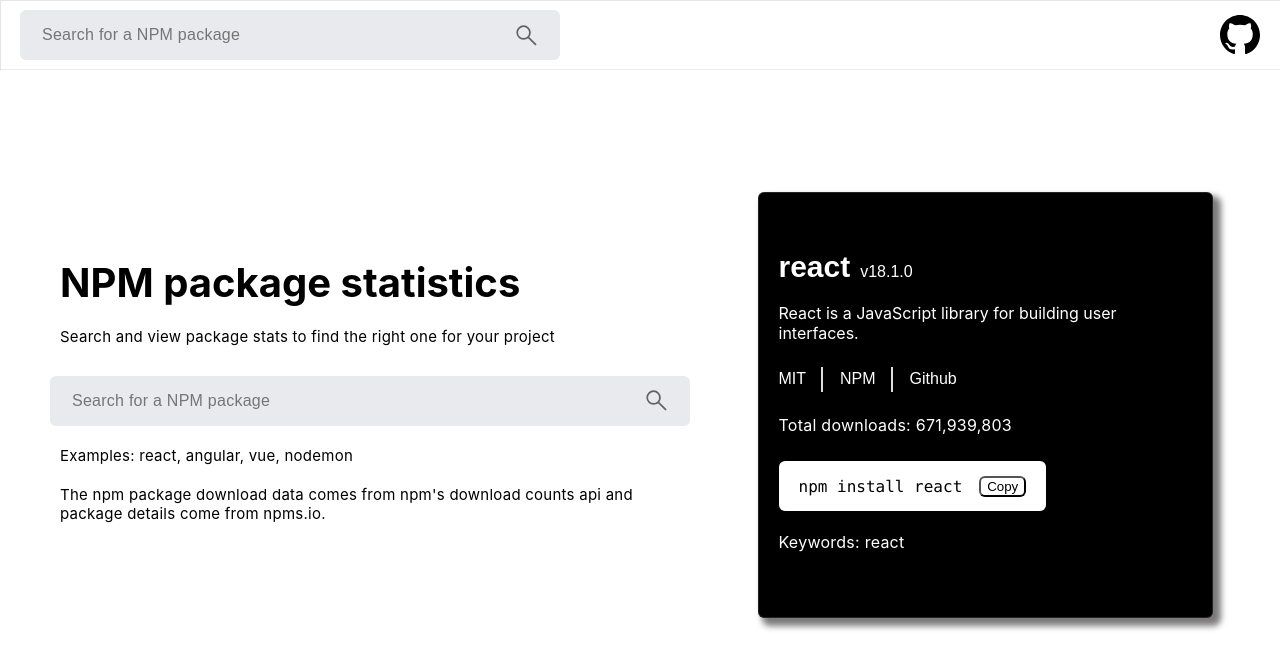
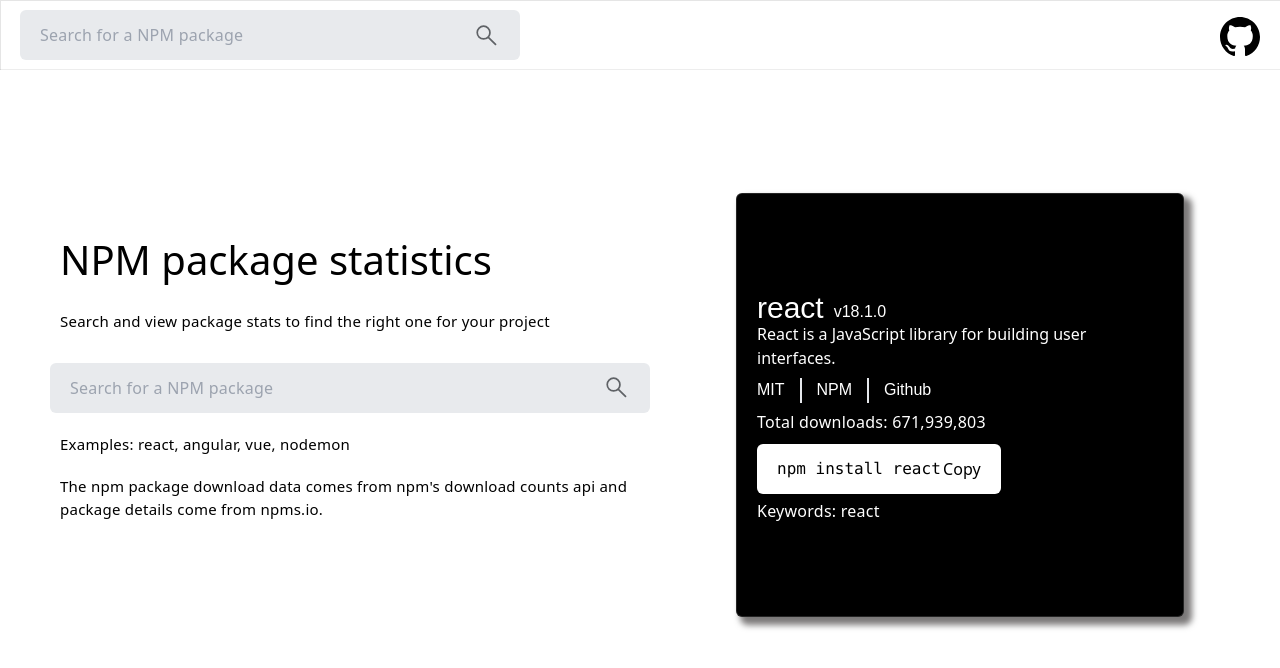
Before and after one commit to Rohith-JN/npm-search, a React (Create React App) app in the folder client/: page / in a window 1280 px wide. Shown: the top 668 px of the page. Built offline with nearby package versions, Linux system fonts and the light colour scheme.

Commit message:
Added tailwind CSS

```diff
--- a/client/package.json
+++ b/client/package.json
@@ -49,7 +49,10 @@
     ]
   },
   "devDependencies": {
+    "autoprefixer": "^10.4.7",
+    "postcss": "^8.4.14",
     "sass": "^1.52.1",
+    "tailwindcss": "^3.1.2",
     "typescript": "^4.7.3"
   }
 }
--- /dev/null
+++ b/client/postcss.config.js
@@ -0,0 +1,6 @@
+module.exports = {
+  plugins: {
+    tailwindcss: {},
+    autoprefixer: {},
+  },
+}
--- a/client/src/index.css
+++ b/client/src/index.css
@@ -1,13 +1,3 @@
-body {
-  margin: 0;
-  font-family: -apple-system, BlinkMacSystemFont, 'Segoe UI', 'Roboto', 'Oxygen',
-    'Ubuntu', 'Cantarell', 'Fira Sans', 'Droid Sans', 'Helvetica Neue',
-    sans-serif;
-  -webkit-font-smoothing: antialiased;
-  -moz-osx-font-smoothing: grayscale;
-}
-
-code {
-  font-family: source-code-pro, Menlo, Monaco, Consolas, 'Courier New',
-    monospace;
-}
+@tailwind base;
+@tailwind components;
+@tailwind utilities;
--- /dev/null
+++ b/client/tailwind.config.js
@@ -0,0 +1,10 @@
+/** @type {import('tailwindcss').Config} */
+module.exports = {
+  content: [
+    "./src/**/*.{js,jsx,ts,tsx}",
+  ],
+  theme: {
+    extend: {},
+  },
+  plugins: [],
+}
```
Also changed, not shown: 1 other file (tests, documents, lock files or other folders).
